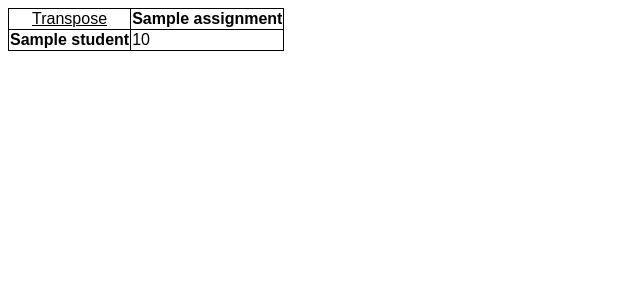
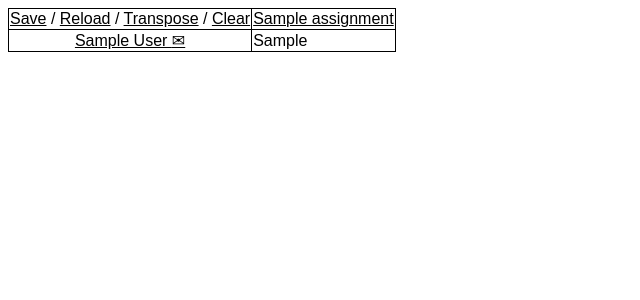
Before and after one commit to justinnhli/overunder, a Flask app: template templates/students-assignments.html in a window 1280 px wide. Shown: the top 300 px of the page, without its empty margins (0-640 px from the left). Run offline with Flask 2, Linux system fonts and the light colour scheme; the template is opened without the code that fills it: most values are stand-ins (such as "Sample title", 1, 10 or a date in 2020); parts of the project's set-up code (start-up, migrations or seed data) failed here and were passed over; some libraries are stand-ins or nearby versions.

Commit message:
fix students-assignments view

```diff
--- a/app.py
+++ b/app.py
@@ -59,11 +59,11 @@ def view_students_assignments(student_filter, assignment_filter):
             if assignment.qualified_name.startswith(assignment_filter)
         )
     if student_filter == 'all':
-        students = list(gradebook.grades.keys())
+        students = list(gradebook.students.values())
     else:
         students = list(
-            student for student in gradebook.grades.keys()
-            if student_filter in student
+            student for student in gradebook.grades.values()
+            if student.alias == student_filter
         )
     context = {
         'student_filter': student_filter,
--- a/templates/assignments-students.html
+++ b/templates/assignments-students.html
@@ -14,10 +14,8 @@
                     <a href="/save">Save</a>
                     /
                     <a href="/reload">Reload</a>
-                    <!-- FIXME
                     /
                     <a href="/students-assignments/{{ student_filter }}/{{ assignment_filter }}">Transpose</a>
-                    -->
                     /
                     <a href="/assignments-students/all/all">Clear</a>
                 </td>
--- a/templates/students-assignments.html
+++ b/templates/students-assignments.html
@@ -5,21 +5,38 @@
         <title>Over/Under</title>
         <link rel="stylesheet" type="text/css" href="/static/css/style.css">
         <script src="https://ajax.googleapis.com/ajax/libs/jquery/3.2.1/jquery.min.js"></script>
-    {% block javascript %}{% endblock %}
+        <script src="/static/js/main.js"></script>
     </head>
     <body>
         <table>
             <tr>
-            <td id="topleft"><a href="/assignments-students/{{ assignment_name }}/{{ email }}">Transpose</a></td>
+                <td id="topleft">
+                    <a href="/save">Save</a>
+                    /
+                    <a href="/reload">Reload</a>
+                    /
+                    <a href="/assignments-students/{{ student_filter }}/{{ assignment_filter }}">Transpose</a>
+                    /
+                    <a href="/students-assignments/all/all">Clear</a>
+                </td>
                 {% for assignment in assignments %}
-            <th>{{ assignment.name }}</th>
+                <th>
+                    <a href="/students-assignments/{{ student_filter }}/{{ assignment.qualified_name }}">
+                        {{ assignment.name }}
+                    </a>
+                </th>
                 {% endfor %}
             </tr>
             {% for student in students %}
             <tr>
-            <th>{{ student }}</th>
+                <th>
+                    <a href="/students-assignments/{{ student.alias }}/{{ assignment_filter }}">
+                        {{ student.first_name }} {{ student.last_name }}
+                    </a>
+                    <a href="mailto:{{ student.email }}">&#x2709;</a>
+                </th>
                 {% for assignment in assignments %}
-            <td>{{ gradebook.get(student, assignment.qualified_name).score }}</td>
+                <td>{{ gradebook.get_grade(student.alias, assignment.qualified_name).display_str }}</td>
                 {% endfor %}
             </tr>
             {% endfor %}
```
Lines whose indentation alone changed are shown as unchanged.
